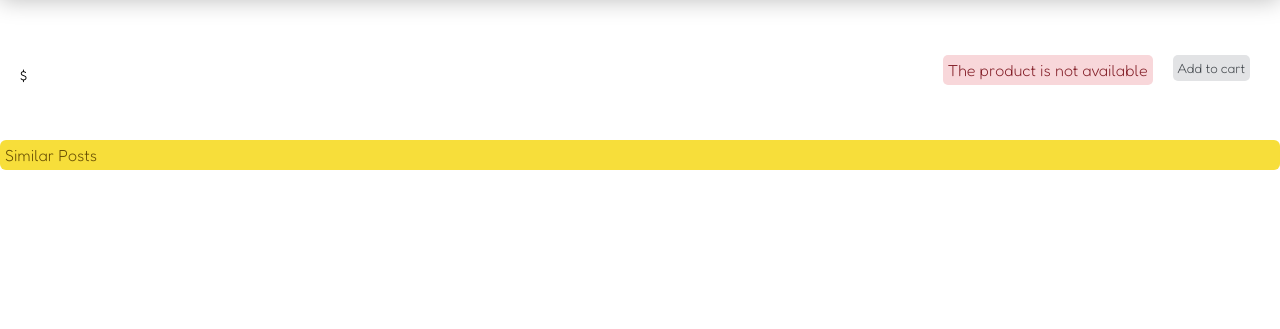
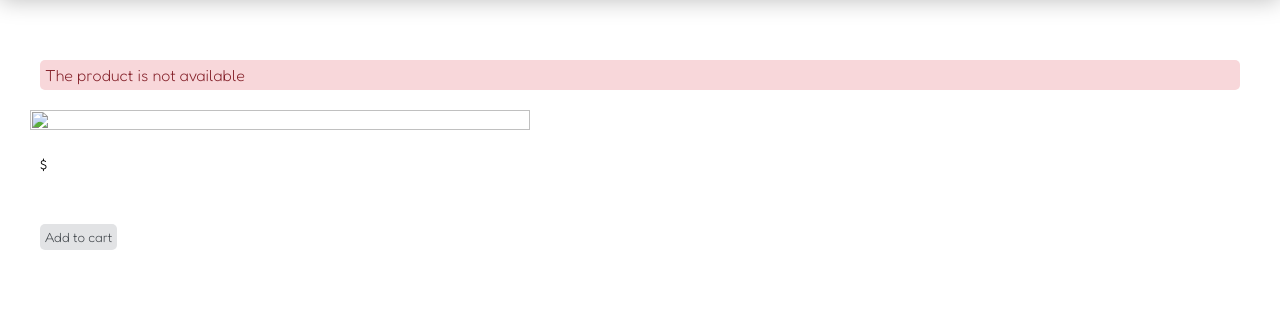
Before and after one commit to alirahmnicode/e-commerce-, a Django app: template product/templates/product/detail.html in a window 1280 px wide. Shown: the part 68-397 px from the top of the page. Run offline with Django 4.2, Linux system fonts and the light colour scheme; the template is opened without the code that fills it, so the values that code supplies are empty.

Commit message:
update product detail style

```diff
--- a/product/templates/product/detail.html
+++ b/product/templates/product/detail.html
@@ -9,9 +9,14 @@
 
 {% block content %}
 {% include 'inc/nav.html' %}
+<div class="content">
     <div class="detail-product">
         <!-- detial product -->
         <div class="product">
+            <!-- check if product avalble -->
+            {% if not product.available %}
+            <p class="danger alert">The product is not available </p>
+            {% endif %}
             <div class="info">
                 <h1>{{product.name}}</h1>
                 <p>{{product.description}}</p>
@@ -22,20 +27,17 @@
                 <div><span>{{options.opt}}</span></div>
                 {% endfor %}
             </div>
-        <div>
+            <!-- image -->
+            <div class="image">
+                <img src="{{product.image.url}}" alt="">
+            </div>
+            <div class="price-b">
                 {% if product.discount %}
-            <div>
                 <p class="price">{{product.discount | price}}</p>
                 <p class="line-through p-s">{{product.price | price}}</p>
-            </div>
                 {% else %}
                 <p class="price">{{product.price | price}}</p>
                 {% endif %}
-        </div>
-    </div>
-        <!-- image -->
-        <div class="image">
-            <img src="{{product.image.url}}" alt="">
             </div>
             <!-- categories -->
             <div class="categories">
@@ -47,15 +49,13 @@
                 </div>
                 {% endfor %}
             </div>
-        <!-- check if product avalble -->
-        {% if not product.available %}
-        <p class="danger alert">The product is not available </p>
-        {% endif %}
             <!-- add tocart -->
             <div class="add-to-cart">
                 <button id="add-to-cart" class="secondary alert">Add to cart</button>
             </div>
         </div>
+    </div>
+    {% if similar_posts.count > 0 %}
     <!-- similar posts -->
     <div class="similar-product">
         <div class="products p-box">
@@ -86,6 +86,7 @@
             </div>
         </div>
     </div>
+    {% endif %}
 </div>
 <div class="message alert">
     <div class="close">&times;</div>
--- a/static/product-detail.css
+++ b/static/product-detail.css
@@ -1,16 +1,24 @@
+.content {
+  display: flex;
+  align-items: baseline;
+  padding: 50px 30px;
+}
+
 .detail-product {
   display: flex;
-  justify-content: space-between;
-  margin: 25px 0;
-  padding: 20px;
+  flex: 70%;
+  flex-direction: column;
 }
 
 .detail-product > .product {
   flex: 70%;
 }
 
+.detail-product > .product > div {
+  margin-bottom: 20px;
+}
+
 .info {
-  margin-bottom: 20px;
   color: #707070;
 }
 
@@ -23,7 +31,7 @@
   height: 100%;
 }
 
-.detail-product > .similar-product {
+.similar-product {
   flex: 30%;
 }
 
@@ -47,6 +55,10 @@
   margin: 10px 0;
 }
 
+.price-b {
+  margin: 10px;
+}
+
 .similar-product .product {
   height: 100%;
   width: 100px;
@@ -56,6 +68,10 @@
   flex-direction: column;
   justify-content: space-between;
   align-items: center;
+}
+
+.title-box {
+  margin-right: 5px;
 }
 
 @media only screen and (max-width: 850px) {
@@ -83,3 +99,10 @@
     padding: 5px;
   }
 }
+
+@media only screen and (max-width: 808px) {
+  .content {
+    flex-direction: column;
+    align-items: center;
+  }
+}
--- a/static/product.css
+++ b/static/product.css
@@ -36,9 +36,7 @@
   flex-direction: column;
   justify-content: space-between;
 }
-.price {
-  padding: 5px;
-}
+
 .categoreis-boxes {
   display: flex;
   flex-wrap: wrap;
```
Lines whose indentation alone changed are shown as unchanged.
